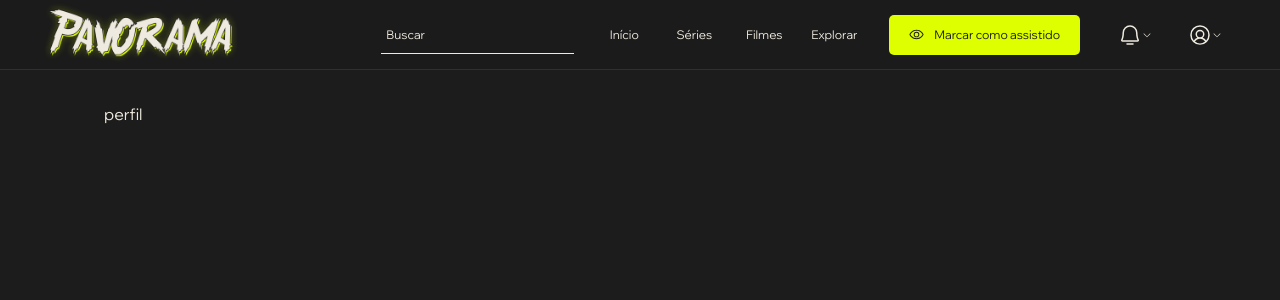
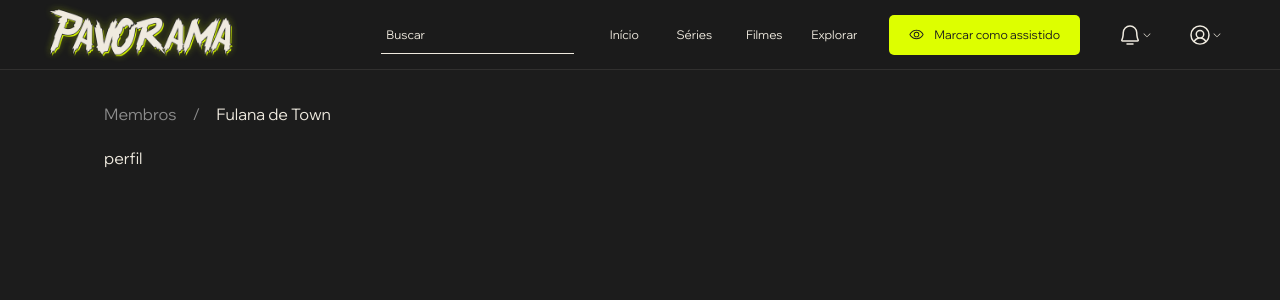
Before and after one commit to omarcosss/umbra, a Next.js app: page /perfil in a window 1280 px wide. Shown: the top 300 px of the page. Built offline with nearby package versions, Linux system fonts and the light colour scheme; a web font is replaced by a local one.

Commit message:
:sparkles: feat: Componente de breadcrumbs

```diff
--- /dev/null
+++ b/src/app/components/Breadcrumbs/Breadcrumbs.tsx
@@ -0,0 +1,28 @@
+"use client"
+
+import React from "react";
+import Image from "next/image";
+import "./styles.scss";
+import Link from "next/link";
+
+interface RouteItem {
+  label: string;
+  route: string;
+}
+type RouteList = RouteItem[];
+
+interface BreadcrumbsProps {
+  routeList: RouteList;
+}
+
+export default function Breadcrumbs({ routeList }: BreadcrumbsProps) {
+  return(
+    <nav className="breadcrumbs">
+      {routeList.map((item, index) => (
+        <Link href={item.route}>
+          {item.label}
+        </Link>
+      ))}
+    </nav>
+  )
+}
--- /dev/null
+++ b/src/app/components/Breadcrumbs/styles.scss
@@ -0,0 +1,16 @@
+nav.breadcrumbs {
+    display: flex;
+    width: 100%;
+    justify-content: start;
+    gap: 1rem;
+
+    a:not(:last-child) {
+        color: #8d8d8d;
+
+        &::after {
+            content: '/';
+            display: inline;
+            margin-left: 1rem;
+        }
+    }
+}
--- a/src/app/perfil/page.tsx
+++ b/src/app/perfil/page.tsx
@@ -1,7 +1,20 @@
 import React from "react";
+import Breadcrumbs from "../components/Breadcrumbs/Breadcrumbs";
+
+interface RouteItem {
+  label: string;
+  route: string;
+}
+type RouteList = RouteItem[];
 
 export default function Perfil(){
     return(
-        <div>perfil</div>
+        <>
+            <Breadcrumbs routeList={[
+                { label: "Membros", route: "/" },
+                { label: "Fulana de Town", route: "/perfil" },
+            ] as RouteList} />
+            <div>perfil</div>
+        </>
     );
 }
```
